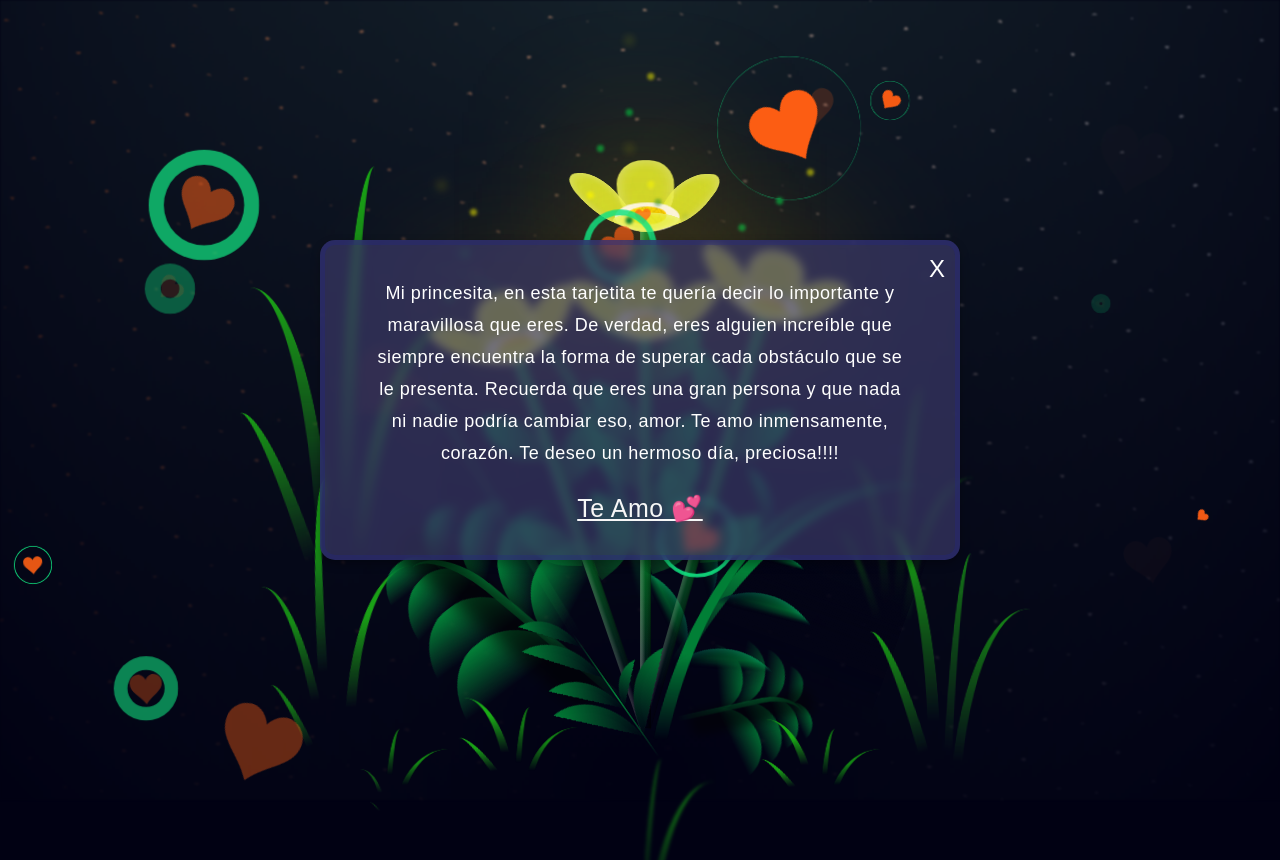
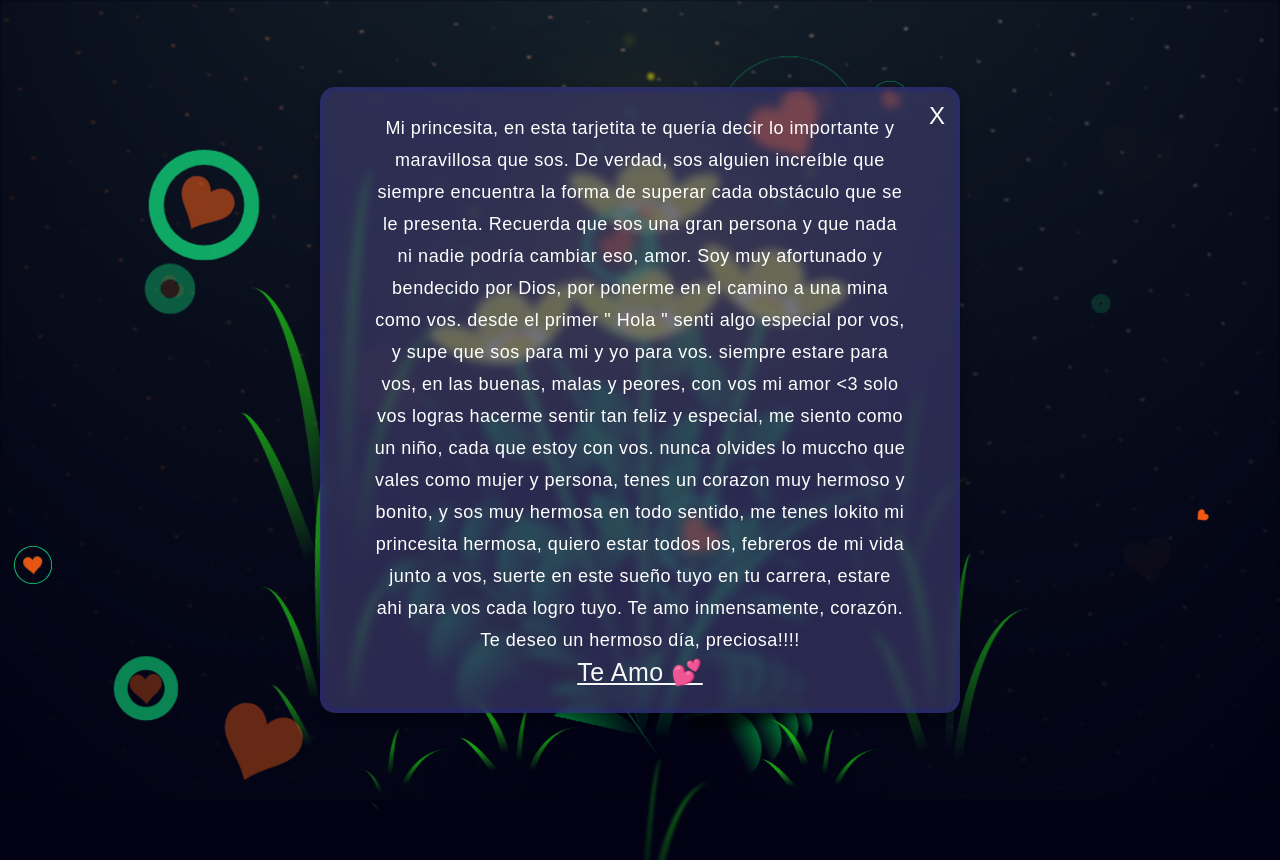
Before and after one commit to axmatiixd/CeciYAlexx, a plain HTML site: page flores.html in a window 1280 px wide. Shown: the top 860 px of the page. Drawn offline with Linux system fonts and the light colour scheme; a script that the page names is missing.

Commit message:
Update flores.html

```diff
--- a/flores.html
+++ b/flores.html
@@ -15,18 +15,25 @@
 
     <body class="container">
         <audio id="miAudio" loop>
-            <source src="./musica/Justin Bieber - Holy ft. Chance.mp3" type="audio/mpeg">
+            <source src="./musica/MAI.mp3" type="audio/mpeg">
             Tu navegador no soporta el elemento de audio.
         </audio>
 
         <!-- El div con el mensaje y el botón de cerrar -->
         <div class="mensaje-absolute" id="mensajeDiv">
             <span class="close-btn" id="closeBtn">X</span>
-            <p>Mi princesita, en esta tarjetita te quería decir lo importante y maravillosa que eres. De verdad, eres
+            <p>Mi princesita, en esta tarjetita te quería decir lo importante y maravillosa que sos. De verdad, sos
                 alguien increíble
-                que siempre encuentra la forma de superar cada obstáculo que se le presenta. Recuerda que eres una gran
+                que siempre encuentra la forma de superar cada obstáculo que se le presenta. Recuerda que sos una gran
                 persona y que
                 nada ni nadie podría cambiar eso, amor.
+                Soy muy afortunado y bendecido por Dios, por ponerme en el camino a una mina como vos.
+                desde el primer " Hola " senti algo especial por vos, y supe que sos para mi y yo para vos.
+                siempre estare para vos, en las buenas, malas y peores, con vos mi amor <3
+                solo vos logras hacerme sentir tan feliz y especial, me siento como un niño, cada que estoy con vos.
+                nunca  olvides lo muccho que vales como mujer y persona, tenes un corazon muy hermoso y bonito,
+                y sos muy hermosa en todo sentido, me tenes lokito mi princesita hermosa, quiero estar todos los,
+                febreros de mi vida junto a vos, suerte en este sueño tuyo en tu carrera, estare ahi para vos cada logro tuyo.
                 Te amo inmensamente, corazón. Te deseo un hermoso día, preciosa!!!!</p>
 
             <a href="https://wa.me/56982713743?text=Te,%20Amo" target="_blank">Te Amo
```
